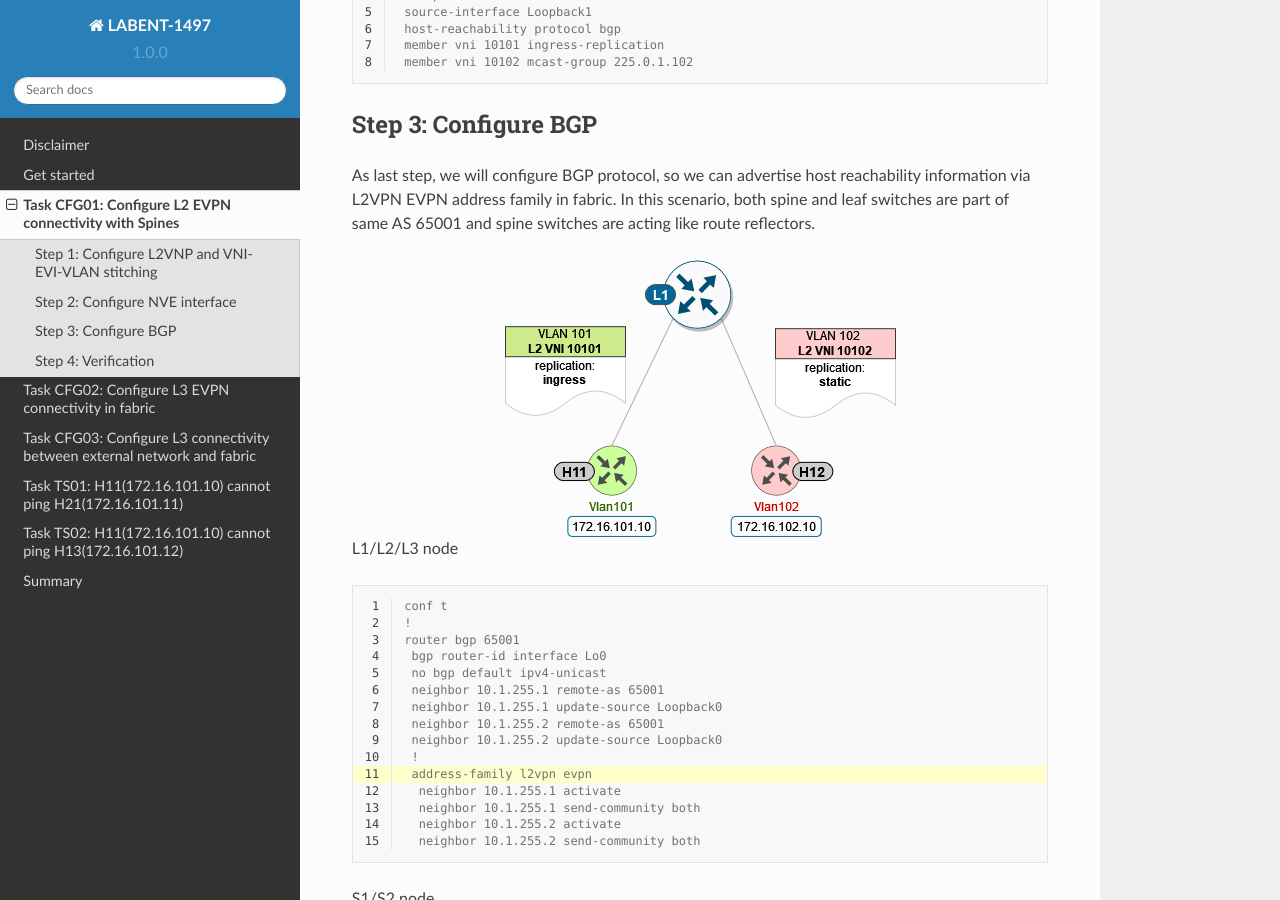
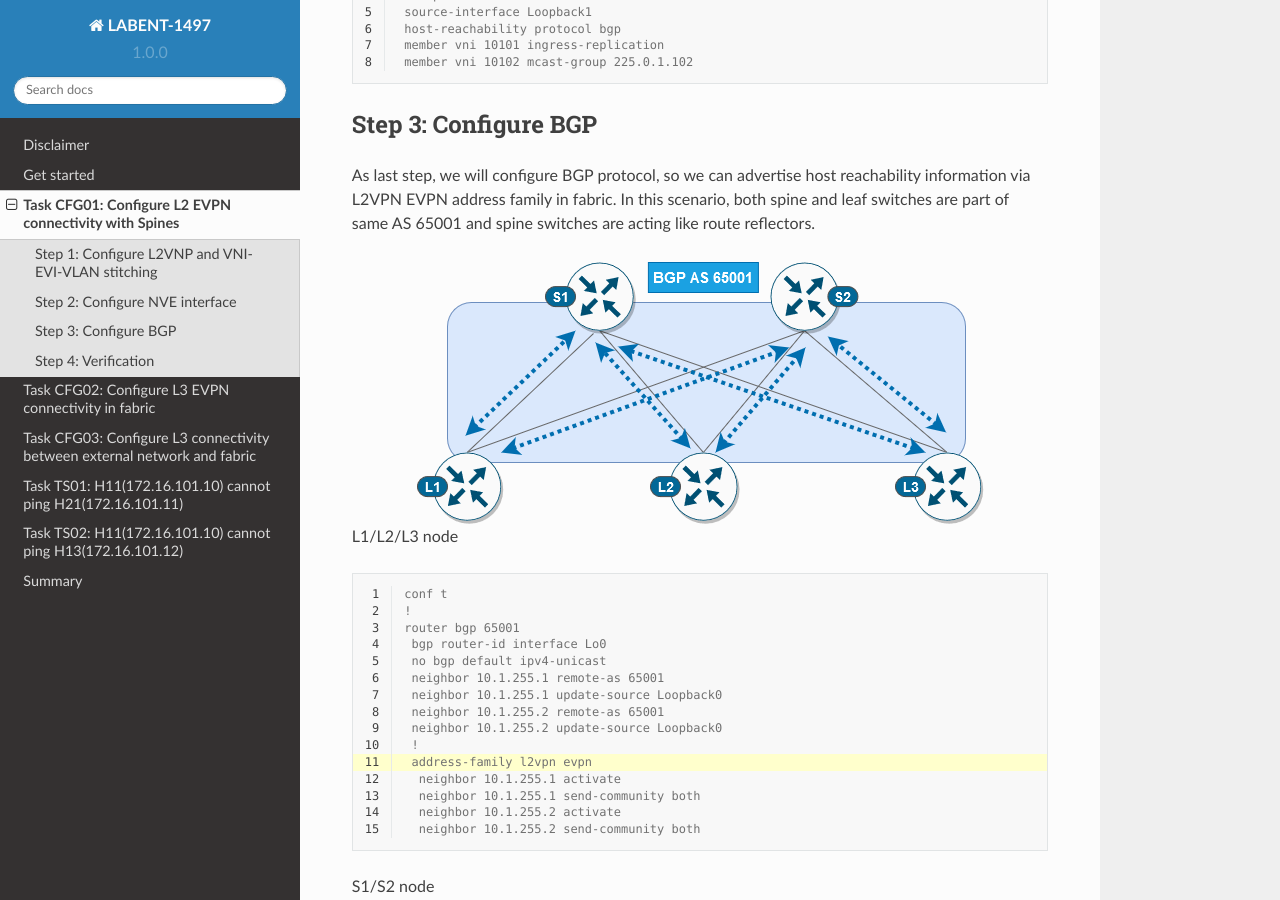
Before and after one commit to dvishchu/labent-1497, a Sphinx documentation site: the page built from docs/source/task_01.rst, in a window 1280 px wide and 900 px high, scrolled down 2699 px. Built offline with Sphinx 7.4.7 and the Read the Docs theme 2.0.0, drawn with Linux system fonts in a browser that asks for light colours.

Commit message:
Adding picture to task 01

```diff
--- a/docs/source/task_01.rst
+++ b/docs/source/task_01.rst
@@ -102,7 +102,7 @@ Step 3: Configure BGP
 
 As last step, we will configure BGP protocol, so we can advertise host reachability information via L2VPN EVPN address family in fabric. In this scenario, both spine and leaf switches are part of same AS 65001 and spine switches are acting like route reflectors.
 
-.. image:: assets/cfg01_vni.png
+.. image:: assets/cfg01_bgp.png
     :align: center
 
 L1/L2/L3 node
```
